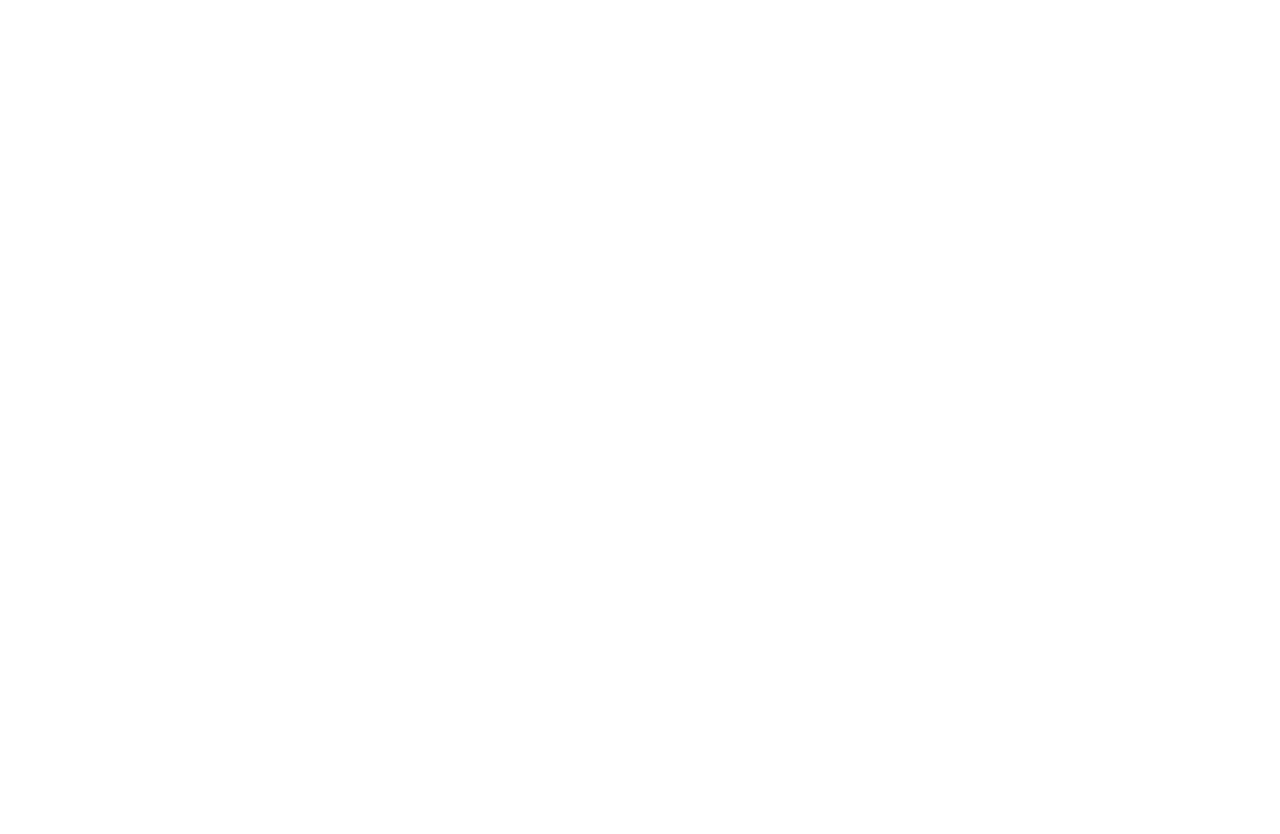
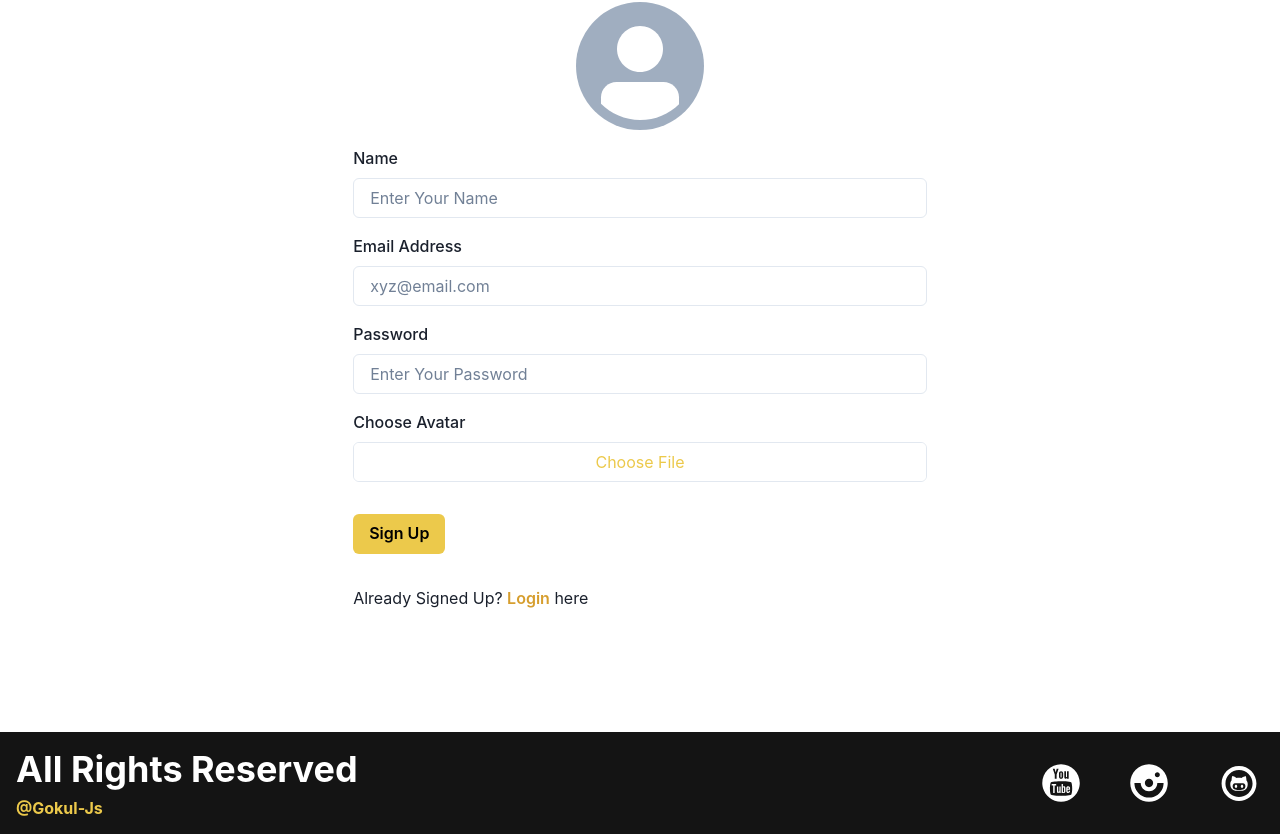
Before and after one commit to Gokul-Js/MyAcademy, a React (Create React App) app in the folder frontend/: page /register in a window 1280 px wide. Before the commit this address had no page. Shown: the part 228-1062 px from the top of the page. Before the commit the page ends 800 px from the top, so only its background shows below. Built offline with nearby package versions, Linux system fonts and the light colour scheme.

Commit message:
Auth_page

```diff
--- a/frontend/src/App.js
+++ b/frontend/src/App.js
@@ -3,6 +3,11 @@
 import Home from './components/Home/home';
 import Header from "./components/Layout/Header/Header"
 import Courses from './components/Courses/Courses'
+import Footer from "./components/Layout/Footer/Footer"
+import Login from "./components/Auth/Login"
+import Register from './components/Auth/Register';
+import ForgetPassword from './components/Auth/ForgetPassword';
+import ResetPassword from './components/Auth/ResetPassword';
 
 function App() {
   return (<Router>
@@ -10,7 +15,13 @@
     <Routes>
       <Route path="/" element={<Home />} />
       <Route path="/courses" element={<Courses />} />
+      <Route path="/login" element={<Login />} />
+      <Route path="/register" element={<Register />} />
+      <Route path="/forgetpassword" element={<ForgetPassword />} />
+      <Route path="/resetpassword/:token" element={<ResetPassword />} />
     </Routes>
+
+    <Footer />
   </Router>
   )
 }
--- /dev/null
+++ b/frontend/src/components/Auth/ForgetPassword.jsx
@@ -0,0 +1,29 @@
+import React, {useState} from 'react'
+import {Container, Heading, VStack, Input, Button} from '@chakra-ui/react'
+
+
+const ForgetPassword = () => {
+    const [email,setEmail] = useState('')
+  return <Container py={'16'} h="90vh">
+    <form>
+        <Heading children="Forget Password" my='16' textTransform={"uppercase"} textAlign={['center', 'left']} />
+
+        <VStack spacing={'8'}>
+        <Input
+              required id="email"
+              value={email}
+              onChange={e =>setEmail(e.target.value)}
+              placeholder="xyz@email.com"
+              type={"email"}
+              focusBorderColor="yellow.500"
+            />
+
+            <Button type="submit" w={"full"} colorScheme='yellow'>
+                Send Reset Link
+            </Button>
+        </VStack>
+    </form>
+  </Container>
+}
+
+export default ForgetPassword
--- /dev/null
+++ b/frontend/src/components/Auth/Login.jsx
@@ -0,0 +1,52 @@
+import React, { useState } from 'react'
+import {Container, FormLabel, Input, Heading, VStack, Box, Button} from '@chakra-ui/react'
+import {Link} from 'react-router-dom'
+
+const Login = () => {
+
+  const [email, setEmail ] = useState('')
+  const [password, setPassword ] = useState('')
+  return <Container h={'95vh'}>
+    <VStack h={'full'} justifyContent="center" spacing={'16'}>
+        <Heading children={"Welcome to MyAcademy"} />
+
+        <form style={{ width: '100%'}}>
+         <Box my={'4'}>
+         <FormLabel htmlFor='email' children="Email Address" />
+            <Input
+              required id="email"
+              value={email}
+              onChange={(e)=>setEmail(e.target.value)}
+              placeholder="xyz@email.com"
+              type={"email"}
+              focusBorderColor="yellow.500"
+            />
+         </Box>
+
+         <Box my={'4'}>
+         <FormLabel htmlFor='password' children="password" />
+            <Input
+              required id="password"
+              value={password}
+              onChange={(e)=>setPassword(e.target.value)}
+              placeholder="Enter Your Password"
+              type={"password"}
+              focusBorderColor="yellow.500"
+            />
+         </Box>
+
+         <Box>
+            <Link to="/forgetpassword"><Button fontSize={"sm"} variant="link">Forget Password?</Button></Link>
+         </Box>
+
+         <Button my="4" colorScheme={'yellow'} type="submit">Login</Button>
+
+         <Box my="4" >
+            New User? <Link to="/register"><Button colorScheme={'yellow'} variant="link">Sign Up</Button> {' '} here </Link>
+         </Box>
+        </form>
+    </VStack>
+  </Container>
+}
+
+export default Login
--- /dev/null
+++ b/frontend/src/components/Auth/Register.jsx
@@ -0,0 +1,104 @@
+import React, { useState } from 'react'
+import {Container, FormLabel, Input, Heading, VStack, Box, Button, Avatar} from '@chakra-ui/react'
+import {Link} from 'react-router-dom'
+
+
+export const fileUploadCss =  {
+        cursor:"pointer",marginLeft:"-5%",
+        width:"110%",
+        border:'none',
+        height:"100%",
+        color:"#ECC94B",
+        backgroundColor:"white",
+}
+
+const fileUploadStyle = {
+   "&::file-selector-button": fileUploadCss,
+}
+const Register = () => {
+
+  const [email, setEmail ] = useState('')
+  const [name, setName ] = useState('')
+  const [password, setPassword ] = useState('')
+  const [imagePrev, setImagePrev ] = useState('')
+  const [image, setImage] = useState('')
+
+  const changeImageHandler = e =>{
+    const file = e.target.files[0]
+    const reader = new FileReader();
+
+    reader.readAsDataURL(file);
+
+    reader.onloadend = () => {
+        setImagePrev(reader.result)
+        setImage(file)
+    }
+  }
+
+  return <Container h={'120vh'}>
+    <VStack h={'full'} justifyContent="center" spacing={'16'}>
+        <Heading textTransform={'uppercase'} children={"Register Your account"} />
+
+        <form style={{ width: '100%'}}>
+            <Box my='4' display={'flex'} justifyContent="center">
+                <Avatar src={imagePrev} size={'2xl'} />
+            </Box>
+         <Box my={'4'}>
+         <FormLabel htmlFor='name' children="Name" />
+            <Input
+              required id="name"
+              value={name}
+              onChange={(e)=>setName(e.target.value)}
+              placeholder="Enter Your Name"
+              type={"text"}
+              focusBorderColor="yellow.500"
+            />
+         </Box>
+
+         <Box my={'4'}>
+         <FormLabel htmlFor='email' children="Email Address" />
+            <Input
+              required id="email"
+              value={email}
+              onChange={e =>setEmail(e.target.value)}
+              placeholder="xyz@email.com"
+              type={"email"}
+              focusBorderColor="yellow.500"
+            />
+         </Box>
+
+         <Box my={'4'}>
+         <FormLabel htmlFor='password' children="Password" />
+            <Input
+              required id="password"
+              value={password}
+              onChange={(e)=>setPassword(e.target.value)}
+              placeholder="Enter Your Password"
+              type={"password"}
+              focusBorderColor="yellow.500"
+            />
+         </Box>
+
+         <Box my={'4'}>
+         <FormLabel htmlFor='chooseAvatar' children="Choose Avatar" />
+            <Input
+              accept='image/*'
+              required id="chooseAvatar"
+              type={"file"}
+              focusBorderColor="yellow.500"
+              css={fileUploadStyle}
+              onChange={changeImageHandler}
+            />
+         </Box>
+
+         <Button my="4" colorScheme={'yellow'} type="submit">Sign Up</Button>
+
+         <Box my="4" >
+            Already Signed Up? <Link to="/login"><Button colorScheme={'yellow'} variant="link">Login</Button> {' '} here </Link>
+         </Box>
+        </form>
+    </VStack>
+  </Container>
+}
+
+export default Register
--- /dev/null
+++ b/frontend/src/components/Auth/ResetPassword.jsx
@@ -0,0 +1,33 @@
+import React, {useState} from 'react'
+import {Container, Heading, VStack, Input, Button} from '@chakra-ui/react'
+import { useParams} from "react-router-dom"
+
+const ResetPassword = () => {
+    const [password, setPassword] = useState('')
+
+    const params = useParams()
+
+    console.log(params.token)
+  return <Container py={'16'} h="90vh">
+    <form>
+        <Heading children="Reset Password" my='16' textTransform={"uppercase"} textAlign={['center', 'left']} />
+
+        <VStack spacing={'8'}>
+        <Input
+              required
+              value={password}
+              onChange={e =>setPassword(e.target.value)}
+              placeholder="Enter New Password"
+              type={"password"}
+              focusBorderColor="yellow.500"
+            />
+
+            <Button type="submit" w={"full"} colorScheme='yellow'>
+                Update Password
+            </Button>
+        </VStack>
+    </form>
+  </Container>
+}
+
+export default ResetPassword
--- /dev/null
+++ b/frontend/src/components/Layout/Footer/Footer.jsx
@@ -0,0 +1,31 @@
+import React from 'react'
+import { Box, Heading, HStack, Stack, VStack} from '@chakra-ui/react'
+import {TiSocialYoutubeCircular,TiSocialInstagramCircular} from "react-icons/ti"
+import {DiGithub} from "react-icons/di"
+
+const Footer = () => {
+  return <Box padding={"4"} bg="blackAlpha.900" minH={'10vh'}>
+
+    <Stack direction={["column","row"]} >
+      <VStack alignItems={["center","flex-start"]} width="full">
+      <Heading children="All Rights Reserved" color={'white'} />
+      <Heading fontFamily={'body'} size="sm" children="@Gokul-Js" color={'yellow.400'} />
+      </VStack>
+
+      <HStack spacing={["2","10"]} justifyContent="center" color={'white'} fontSize="50">
+       <a href="https://youtube.com/CricketOutbreaks12" target={'blank'}>
+          <TiSocialYoutubeCircular />
+       </a>
+       <a href="https://www.instagram.com/cricket_outbreaks/" target={'blank'}>
+          <TiSocialInstagramCircular />
+       </a>
+       <a href="https://github.com/Gokul-Js" target={'blank'}>
+          <DiGithub />
+       </a>
+      </HStack>
+    </Stack>
+
+  </Box>
+}
+
+export default Footer
--- a/frontend/src/components/Layout/Header/Header.jsx
+++ b/frontend/src/components/Layout/Header/Header.jsx
@@ -14,7 +14,7 @@
 
   const {isOpen, onOpen, onClose} = useDisclosure()
 
-  const isAuthenticated = true;
+  const isAuthenticated = 0;
   const user ={
     role: 'admin',
   }
```
